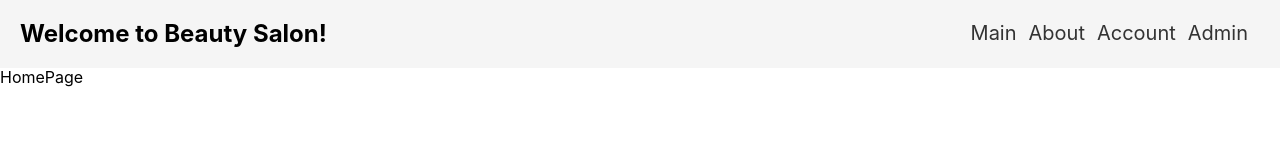
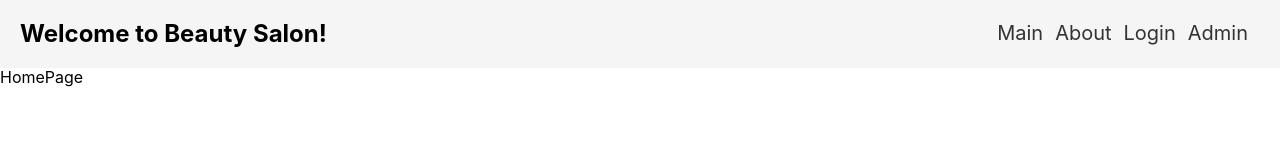
Before and after one commit to EugeneZanevskij/beauty-salon-app, a React (Create React App) app: page / in a window 1280 px wide. Shown: the top 160 px of the page. Built offline with nearby package versions, Linux system fonts and the light colour scheme.

Commit message:
feat: create isAuthenticated function

```diff
--- a/src/layouts/HomeLayout.js
+++ b/src/layouts/HomeLayout.js
@@ -1,8 +1,11 @@
 import React from 'react';
 import { Link, Outlet } from 'react-router-dom';
 import '../styles/HomeLayout.css';
+import { isAuthenticated } from '../utils/auth';
 
 const HomeLayout = () => {
+  const isLoggedIn = isAuthenticated();
+
   return (
     <>
       <header className="header">
@@ -15,9 +18,15 @@ const HomeLayout = () => {
             <li className="header__nav-item">
               <Link to="about" className='header__nav-link'>About</Link>
             </li>
-            <li className="header__nav-item">
-              <Link to="account" className='header__nav-link'>Account</Link>
-            </li>
+            {isLoggedIn ? (
+              <li className="header__nav-item">
+                <Link to="account" className='header__nav-link'>Account</Link>
+              </li>
+            ) : (
+              <li className="header__nav-item">
+                <Link to="login" className='header__nav-link'>Login</Link>
+              </li>
+            )}
             <li className="header__nav-item">
               <Link to="admin" className='header__nav-link'>Admin</Link>
             </li>
--- /dev/null
+++ b/src/utils/auth.js
@@ -0,0 +1,7 @@
+export const isAuthenticated = () => {
+  // Check if the user is logged in or has data in local storage
+  const user = localStorage.getItem('user');
+
+  // Return true if user data exists, indicating the user is authenticated
+  return !!user;
+};
```
